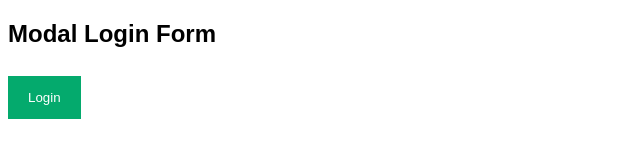
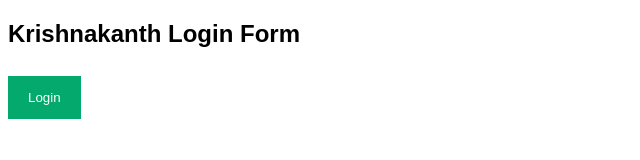
Before and after one commit to krishna-2947/html, a plain HTML site: page index.html in a window 1280 px wide. Shown: the whole page, without its empty margins (0-640 px from the left). Drawn offline with Linux system fonts and the light colour scheme.

Commit message:
made some change

```diff
--- a/index.html
+++ b/index.html
@@ -127,7 +127,7 @@ span.psw {
 </head>
 <body>
 
-<h2>Modal Login Form</h2>
+<h2>Krishnakanth Login Form</h2>
 
 <button onclick="document.getElementById('id01').style.display='block'" style="width:auto;">Login</button>
 
```
